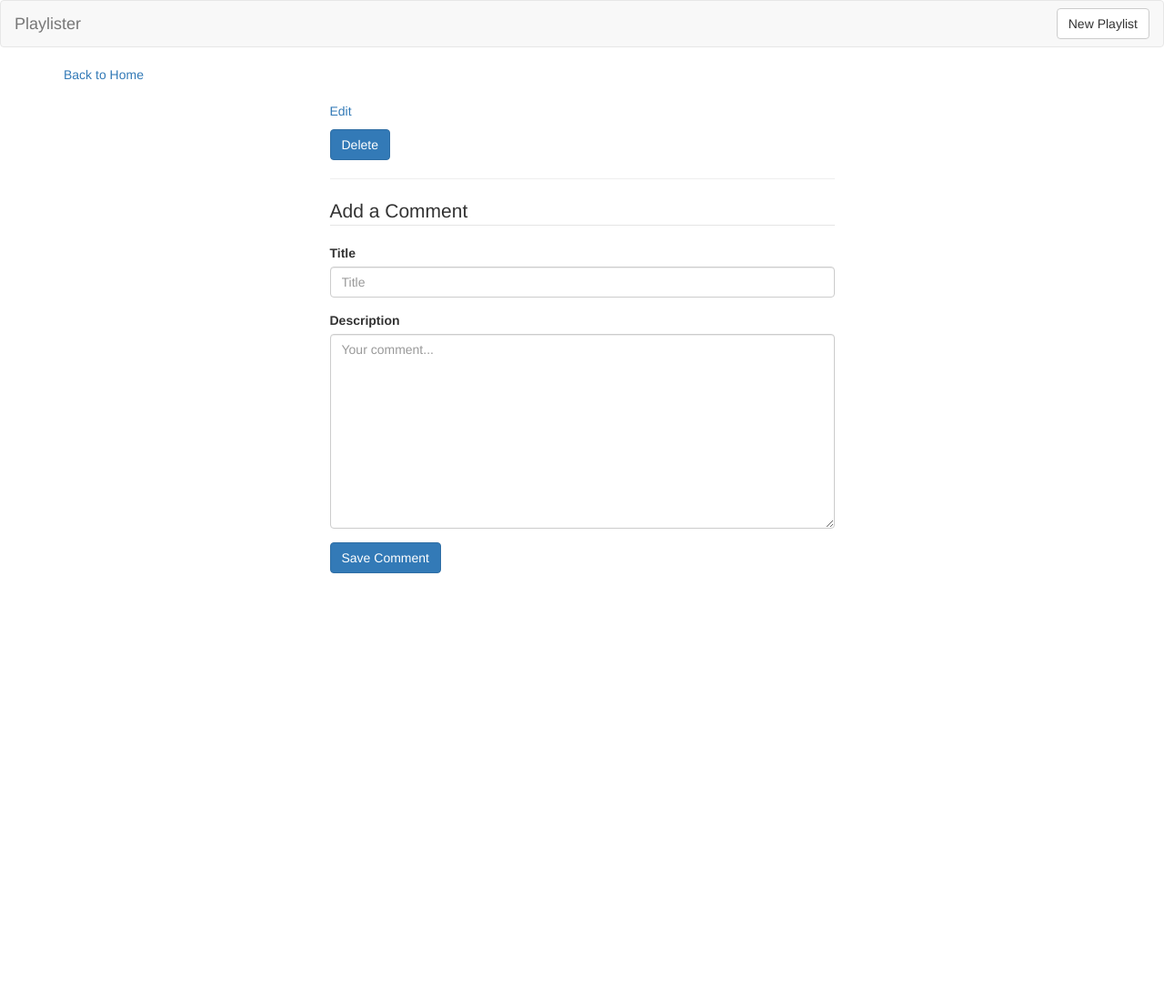
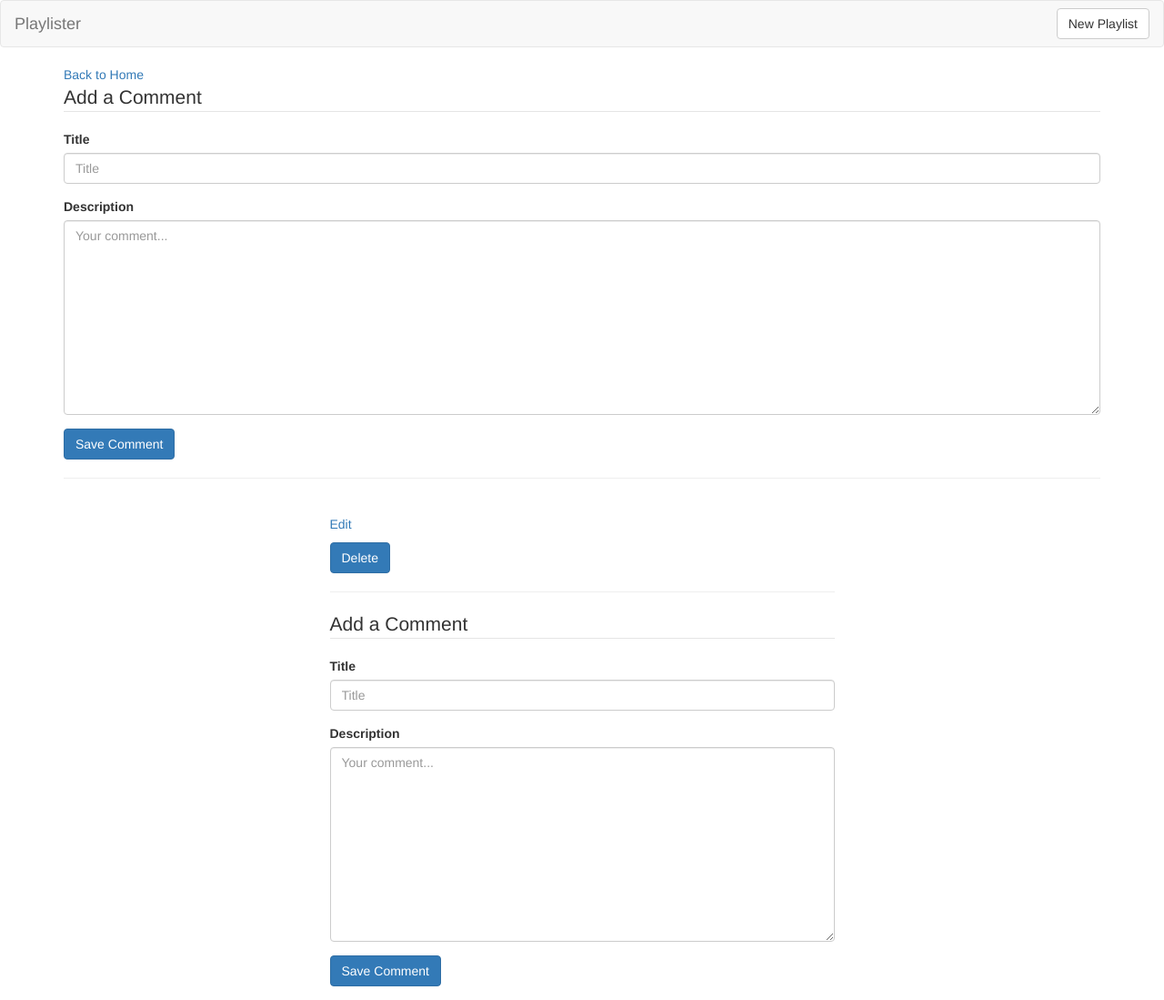
Before and after one commit to johnmontejano/Playlister, a Flask app: template templates/playlists_show.html in a window 1280 px wide. Shown: the whole page at 91% size. Before the commit the page ends 630 px from the top, so only its background shows below. Run offline with Flask 2, Linux system fonts and the light colour scheme; the template is opened without the code that fills it, so the values that code supplies are empty; some libraries are stand-ins or nearby versions.

Commit message:
users can see comments

```diff
--- a/app.py
+++ b/app.py
@@ -7,6 +7,10 @@ host = os.environ.get('MONGODB_URI', 'mongodb://localhost:27017/Playlister')
 client = MongoClient(host=f'{host}?retryWrites=false')
 db = client.get_default_database()
 playlists = db.playlists
+#comments db
+db = client.get_default_database()
+playlists = db.playlists
+comments = db.comments
 
 app = Flask(__name__)
 @app.route('/')
@@ -41,8 +45,9 @@ def playlists_submit():
 @app.route('/playlists/<playlist_id>')
 def playlists_show(playlist_id):
     """Show a single playlist."""
-    return f'My ID is {playlist_id}'
-
+    playlist = playlists.find_one({'_id': ObjectId(playlist_id)})
+    playlist_comments = comments.find({'playlist_id': ObjectId(playlist_id)})
+    return render_template('playlists_show.html', playlist=playlist, comments=playlist_comments)
 #update route
 @app.route('/playlists/<playlist_id>', methods=['POST'])
 def playlists_update(playlist_id):
@@ -63,5 +68,15 @@ def playlists_delete(playlist_id):
     """Delete one playlist."""
     playlists.delete_one({'_id': ObjectId(playlist_id)})
     return redirect(url_for('playlists_index'))
-if __name__ == '__main__':
-  app.run(debug=True, host='0.0.0.0', port=os.environ.get('PORT', 5000))
+#add a comment
+@app.route('/playlists/comments', methods=['POST'])
+def comments_new():
+    """Submit a new comment."""
+    comment = {
+        'title': request.form.get('title'),
+        'content': request.form.get('content'),
+        'playlist_id': ObjectId(request.form.get('playlist_id'))
+    }
+    print(comment)
+    comment_id = comments.insert_one(comment).inserted_id
+    return redirect(url_for('playlists_show', playlist_id=request.form.get('playlist_id')))
--- /dev/null
+++ b/templates/partials/comment.html
@@ -0,0 +1,6 @@
+<div class='card'>
+        <div class='card-block'>
+            <h4 class='card-title'>{{ comment.title }}</h4>
+            <p class='card-text'>{{ comment.content }}</p>
+        </div>
+</div>
--- a/templates/partials/comment_form.html
+++ b/templates/partials/comment_form.html
@@ -1,4 +1,5 @@
-<form>
+<form action="/playlists/comments" method= 'post'>
+        <input type='hidden' value='{{ playlist._id }}' name='playlist_id'/>
         <fieldset>
             <legend>Add a Comment</legend>
             <!-- TITLE -->
--- a/templates/playlists_show.html
+++ b/templates/playlists_show.html
@@ -2,6 +2,15 @@
 
 {% block content %}
 <a href='/'>Back to Home</a>
+{% include 'partials/comment_form.html' %}
+<hr>
+
+    <!-- Show Comments -->
+    {% for comment in comments %}
+        {% include 'partials/comment.html' %}
+    {% endfor %}
+
+
 <div class='row'>
     <div class='col-sm-6 col-sm-offset-3'>
         <h1>{{ playlist.title }}</h1>
```
